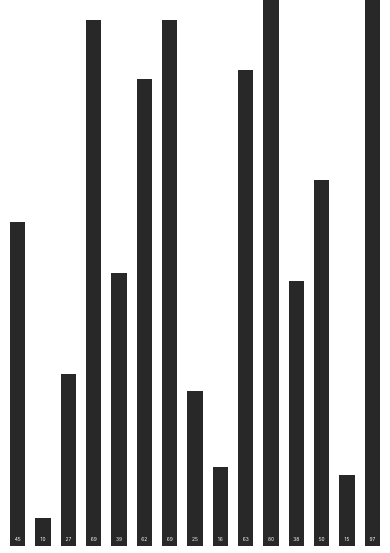
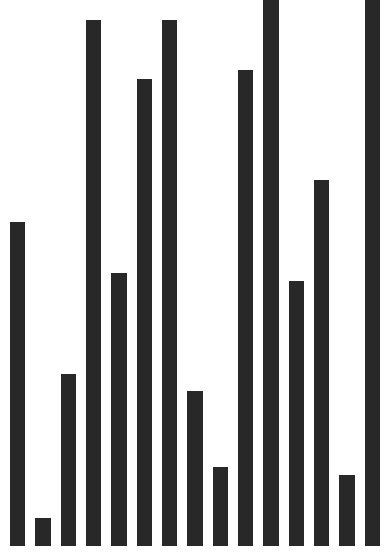
Before and after one commit to agavram/sort-visualizer, a React (Create React App) app: page / in a window 390 px wide. Shown: the part 288-841 px from the top of the page. Built offline with nearby package versions, Linux system fonts and the light colour scheme.

Commit message:
Dynamic layout fully working

```diff
--- a/src/App.css
+++ b/src/App.css
@@ -13,7 +13,7 @@ nav {
 }
 
 .custom-range {
-  width: 200px !important;
+  width: 250px !important;
 }
 
 .value {
--- a/src/pages/Visualizer.jsx
+++ b/src/pages/Visualizer.jsx
@@ -24,6 +24,7 @@ class Visualizer extends Component {
             sorted: false,
             sorting: false,
             animationSpeed: 350,
+            hideText: false
         };
 
         // Used to track when the user enters a different size
@@ -44,7 +45,13 @@ class Visualizer extends Component {
     }
 
     componentDidMount() {
+        window.addEventListener("resize", this.resize.bind(this));
+        this.resize();
         this.generateArray(15);
+    }
+
+    resize() {
+        this.setState({ hideText: window.innerWidth <= 900});
     }
 
     render() {
@@ -61,7 +68,7 @@ class Visualizer extends Component {
 
         return (
             <React.Fragment>
-                <Navbar expand="lg" bg="dark" variant="dark" ref={(nav) => { this.nav = nav; }}>
+                <Navbar expand="xl" bg="dark" variant="dark">
                     <Navbar.Brand>Sort Visualizer</Navbar.Brand>
                     <Navbar.Toggle aria-controls="responsive-navbar-nav" />
                     <Navbar.Collapse id="responsive-navbar-nav">
@@ -84,22 +91,24 @@ class Visualizer extends Component {
                         </Form>
                     </Navbar.Collapse>
                 </Navbar>
-                {mapIterator(bars, (value, key) => {
+                {
+                mapIterator(bars, (value, key) => {
                     return <div key={key} id={key} className="bar" style={{
                         width: `calc(${100 / (bars.size)}% - ${subtractWidth}px)`,
                         // height: `calc(${value[0]}% - ${this.nav.clientHeight}px`,
-                        height: `calc(${value[0]}vh - ${this.nav.clientHeight}px)`,
+                        height: `calc(${value[0]}vh - 56px)`,
                         bottom: `10px`,
                         position: 'absolute',
                         left: `calc((${100 / (bars.size)}% - ${subtractWidth}px) * ${value[1]} + ${value[1] + 1} * 10px)`,
                         transition: `${this.state.animationSpeed / 1000}s`
                     }} >
                         {/* Text inside the bar showing the height for the user to see */}
-                        <span className="value">{value[0]}</span>
+                        <span hidden={this.state.hideText} className="value">{value[0]}</span>
                     </div>;
                 })}
             </React.Fragment>
         );
+
     }
 
     /**
```
